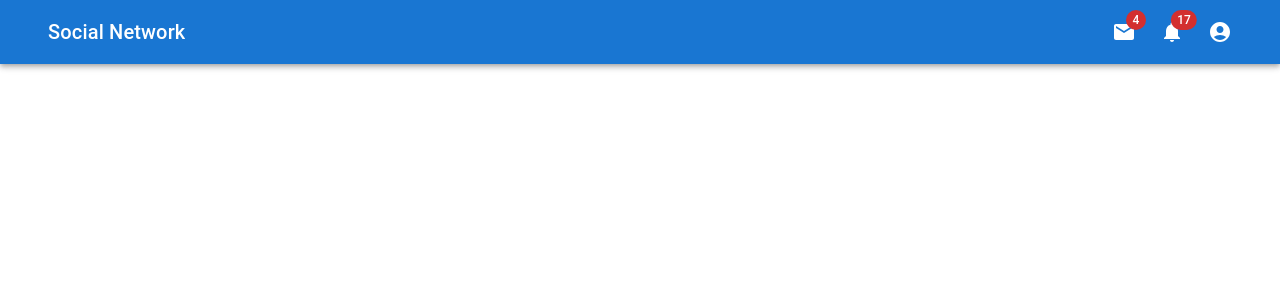
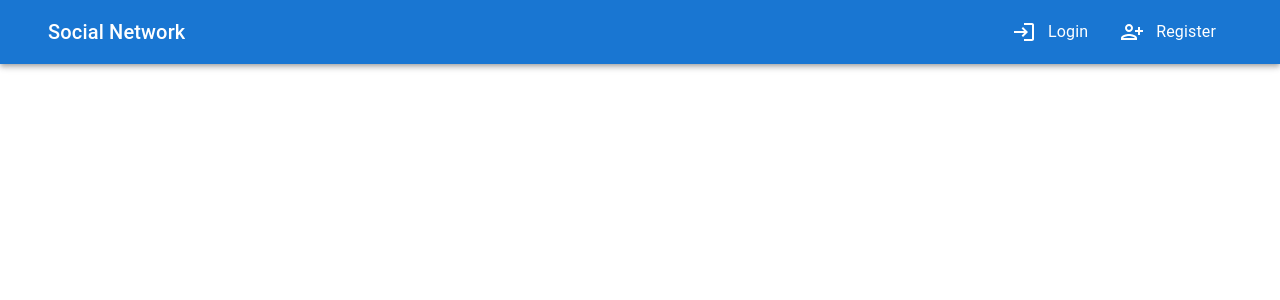
Before and after one commit to capo33/social-app, a React (Create React App) app in the folder frontend/: page / in a window 1280 px wide. Shown: the top 300 px of the page. Built offline with nearby package versions, Linux system fonts and the light colour scheme.

Commit message:
update navebar component

```diff
--- a/frontend/src/components/Navbar/index.tsx
+++ b/frontend/src/components/Navbar/index.tsx
@@ -1,25 +1,51 @@
 import * as React from "react";
+import { Link, useNavigate } from "react-router-dom";
+// Material UI
+import Box from "@mui/material/Box";
+import Menu from "@mui/material/Menu";
+import Badge from "@mui/material/Badge";
 import AppBar from "@mui/material/AppBar";
-import Box from "@mui/material/Box";
 import Toolbar from "@mui/material/Toolbar";
+import Divider from "@mui/material/Divider";
+import MenuItem from "@mui/material/MenuItem";
+import Container from "@mui/material/Container";
 import IconButton from "@mui/material/IconButton";
 import Typography from "@mui/material/Typography";
-import Badge from "@mui/material/Badge";
-import MenuItem from "@mui/material/MenuItem";
-import Menu from "@mui/material/Menu";
+import ListItemIcon from "@mui/material/ListItemIcon";
+
+// Icons
+import LoginIcon from "@mui/icons-material/Login";
+import MoreIcon from "@mui/icons-material/MoreVert";
+import LogoutIcon from "@mui/icons-material/Logout";
+import PersonIcon from "@mui/icons-material/Person";
 import AccountCircle from "@mui/icons-material/AccountCircle";
-import MailIcon from "@mui/icons-material/Mail";
+import PersonAddAltIcon from "@mui/icons-material/PersonAddAlt";
 import NotificationsIcon from "@mui/icons-material/Notifications";
-import MoreIcon from "@mui/icons-material/MoreVert";
-import Container from "@mui/material/Container";
+
+import { logout } from "../../redux/fetures/Auth/authSlice";
+import { useAppSelector, useAppDispatch } from "../../redux/app/store";
 
 export default function Header() {
   const [anchorEl, setAnchorEl] = React.useState<null | HTMLElement>(null);
   const [mobileMoreAnchorEl, setMobileMoreAnchorEl] =
     React.useState<null | HTMLElement>(null);
 
-  const isMenuOpen = Boolean(anchorEl);
+  const { user } = useAppSelector((state) => state.auth);
+
+  const open = Boolean(anchorEl);
   const isMobileMenuOpen = Boolean(mobileMoreAnchorEl);
+
+  const dispatch = useAppDispatch();
+  const navigate = useNavigate();
+
+  const handleClose = () => {
+    setAnchorEl(null);
+  };
+
+  const handleLogout = () => {
+    dispatch(logout());
+    navigate("/");
+  };
 
   const handleProfileMenuOpen = (event: React.MouseEvent<HTMLElement>) => {
     setAnchorEl(event.currentTarget);
@@ -29,35 +55,66 @@ export default function Header() {
     setMobileMoreAnchorEl(null);
   };
 
-  const handleMenuClose = () => {
-    setAnchorEl(null);
-    handleMobileMenuClose();
-  };
-
   const handleMobileMenuOpen = (event: React.MouseEvent<HTMLElement>) => {
     setMobileMoreAnchorEl(event.currentTarget);
   };
 
   const menuId = "primary-search-account-menu";
   const renderMenu = (
+    <>
       <Menu
         anchorEl={anchorEl}
-      anchorOrigin={{
-        vertical: "top",
-        horizontal: "right",
+        id='account-menu'
+        open={open}
+        onClose={handleClose}
+        onClick={handleClose}
+        slotProps={{
+          paper: {
+            elevation: 0,
+            sx: {
+              overflow: "visible",
+              filter: "drop-shadow(0px 2px 8px rgba(0,0,0,0.32))",
+              mt: 1.5,
+              "& .MuiAvatar-root": {
+                width: 32,
+                height: 32,
+                ml: -0.5,
+                mr: 1,
+              },
+              "&:before": {
+                content: '""',
+                display: "block",
+                position: "absolute",
+                top: 0,
+                right: 14,
+                width: 10,
+                height: 10,
+                bgcolor: "background.paper",
+                transform: "translateY(-50%) rotate(45deg)",
+                zIndex: 0,
+              },
+            },
+          },
         }}
-      id={menuId}
-      keepMounted
-      transformOrigin={{
-        vertical: "top",
-        horizontal: "right",
-      }}
-      open={isMenuOpen}
-      onClose={handleMenuClose}
+        transformOrigin={{ horizontal: "right", vertical: "top" }}
+        anchorOrigin={{ horizontal: "right", vertical: "bottom" }}
       >
-      <MenuItem onClick={handleMenuClose}>Profile</MenuItem>
-      <MenuItem onClick={handleMenuClose}>My account</MenuItem>
+        <MenuItem onClick={handleClose}>
+          <ListItemIcon>
+            <PersonIcon />
+          </ListItemIcon>
+          Profile
+        </MenuItem>
+        <Divider />
+
+        <MenuItem onClick={handleLogout}>
+          <ListItemIcon>
+            <LogoutIcon fontSize='small' />
+          </ListItemIcon>
+          Logout
+        </MenuItem>
       </Menu>
+    </>
   );
 
   const mobileMenuId = "primary-search-account-menu-mobile";
@@ -76,39 +133,53 @@ export default function Header() {
       }}
       open={isMobileMenuOpen}
       onClose={handleMobileMenuClose}
+      onClick={handleMobileMenuClose}
     >
-      <MenuItem>
-        <IconButton size='large' aria-label='show 4 new mails' color='inherit'>
-          <Badge badgeContent={4} color='error'>
-            <MailIcon />
-          </Badge>
-        </IconButton>
-        <p>Messages</p>
+      {user ? (
+        <>
+          <MenuItem onClick={handleClose}>
+            <ListItemIcon>
+              <PersonIcon />
+            </ListItemIcon>
+            Profile
           </MenuItem>
-      <MenuItem>
-        <IconButton
-          size='large'
-          aria-label='show 17 new notifications'
-          color='inherit'
-        >
+
+          <MenuItem onClick={handleClose}>
+            <ListItemIcon>
               <Badge badgeContent={17} color='error'>
                 <NotificationsIcon />
               </Badge>
-        </IconButton>
-        <p>Notifications</p>
+            </ListItemIcon>
+            Notifications
           </MenuItem>
-      <MenuItem onClick={handleProfileMenuOpen}>
-        <IconButton
-          size='large'
-          aria-label='account of current user'
-          aria-controls='primary-search-account-menu'
-          aria-haspopup='true'
-          color='inherit'
-        >
-          <AccountCircle />
-        </IconButton>
-        <p>Profile</p>
+          <Divider />
+          <MenuItem onClick={handleLogout}>
+            <ListItemIcon>
+              <LogoutIcon />
+            </ListItemIcon>
+            Logout
           </MenuItem>
+        </>
+      ) : (
+        <>
+          <Link to={"/login"} onClick={handleClose}>
+            <MenuItem sx={{ color: "black" }}>
+              <ListItemIcon>
+                <LoginIcon />
+              </ListItemIcon>
+              Login
+            </MenuItem>
+          </Link>
+          <Link to={"/register"} onClick={handleClose}>
+            <MenuItem sx={{ color: "black" }}>
+              <ListItemIcon>
+                <PersonAddAltIcon />
+              </ListItemIcon>
+              Register
+            </MenuItem>
+          </Link>
+        </>
+      )}
     </Menu>
   );
 
@@ -123,15 +194,8 @@ export default function Header() {
 
             <Box sx={{ flexGrow: 1 }} />
             <Box sx={{ display: { xs: "none", md: "flex" } }}>
-              <IconButton
-                size='large'
-                aria-label='show 4 new mails'
-                color='inherit'
-              >
-                <Badge badgeContent={4} color='error'>
-                  <MailIcon />
-                </Badge>
-              </IconButton>
+              {user ? (
+                <>
                   <IconButton
                     size='large'
                     aria-label='show 17 new notifications'
@@ -152,6 +216,27 @@ export default function Header() {
                   >
                     <AccountCircle />
                   </IconButton>
+                </>
+              ) : (
+                <>
+                  <Link to={"/login"}>
+                    <MenuItem onClick={handleClose}>
+                      <ListItemIcon>
+                        <LoginIcon sx={{ color: "white" }} />
+                      </ListItemIcon>
+                      Login
+                    </MenuItem>
+                  </Link>
+                  <Link to={"/register"}>
+                    <MenuItem onClick={handleClose}>
+                      <ListItemIcon>
+                        <PersonAddAltIcon sx={{ color: "white" }} />
+                      </ListItemIcon>
+                      Register
+                    </MenuItem>
+                  </Link>
+                </>
+              )}
             </Box>
             <Box sx={{ display: { xs: "flex", md: "none" } }}>
               <IconButton
--- a/frontend/src/index.css
+++ b/frontend/src/index.css
@@ -1,13 +1,10 @@
-body {
+* {
   margin: 0;
-  font-family: -apple-system, BlinkMacSystemFont, 'Segoe UI', 'Roboto', 'Oxygen',
-    'Ubuntu', 'Cantarell', 'Fira Sans', 'Droid Sans', 'Helvetica Neue',
-    sans-serif;
-  -webkit-font-smoothing: antialiased;
-  -moz-osx-font-smoothing: grayscale;
+  padding: 0;
+  box-sizing: border-box;
 }
 
-code {
-  font-family: source-code-pro, Menlo, Monaco, Consolas, 'Courier New',
-    monospace;
+a {
+  text-decoration: none;
+  color: #fff;
 }
```
Lines whose indentation alone changed are shown as unchanged.
